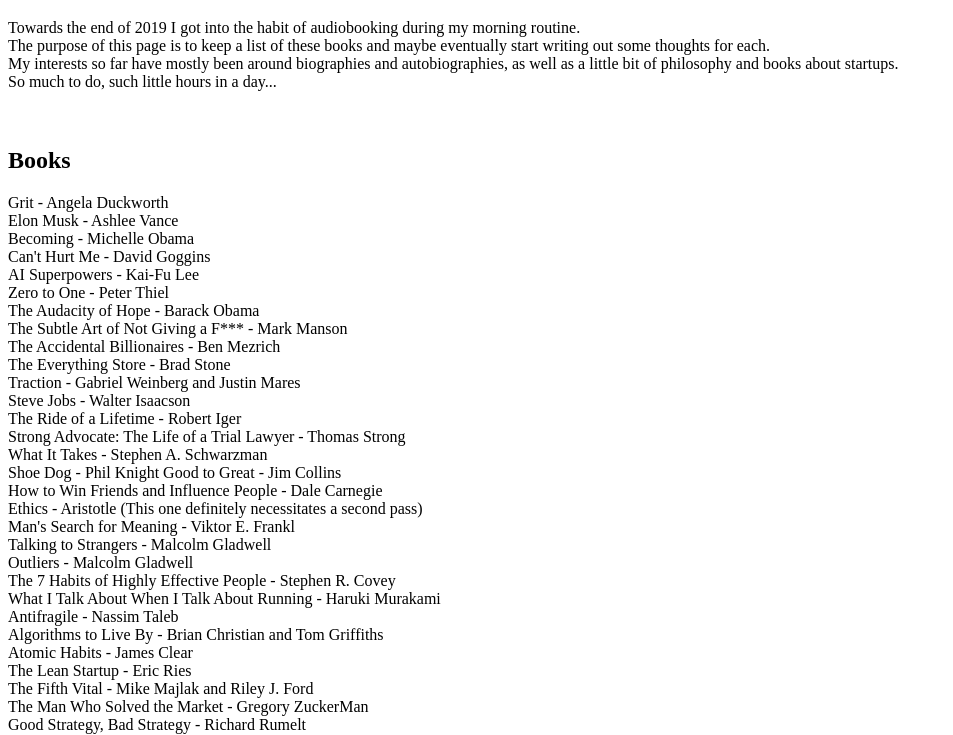
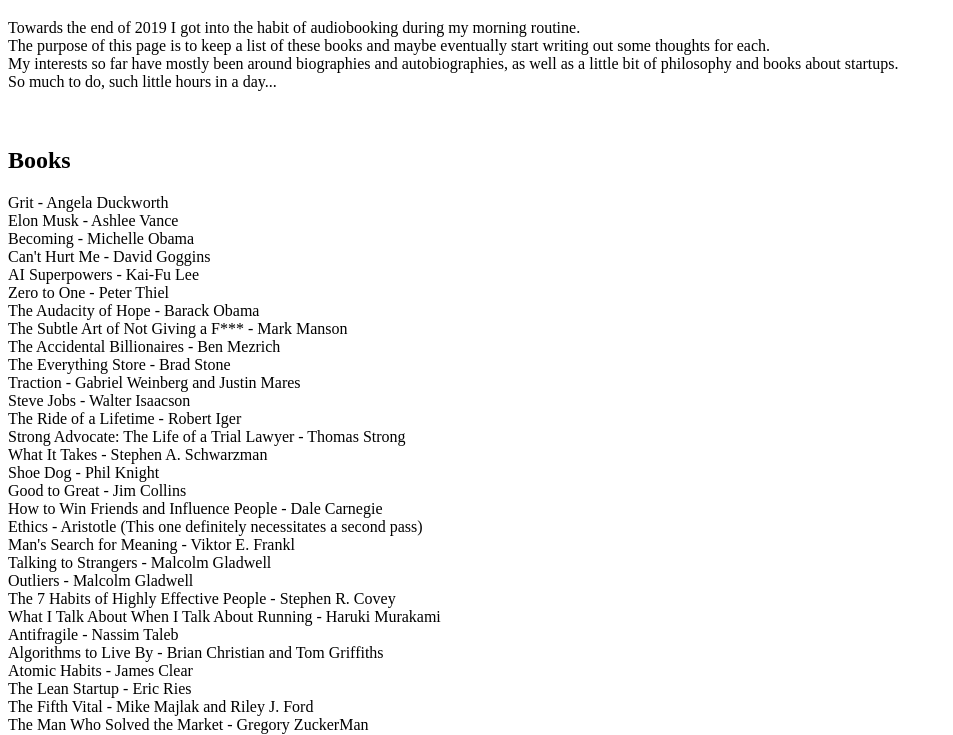
Before and after one commit to burtonw0814/burtonw0814.github.io, a plain HTML site: page index.html in a window 1280 px wide. Shown: the part 61-796 px from the top of the page, without its empty margins (0-953 px from the left). Drawn offline with Linux system fonts and the light colour scheme.

Commit message:
Update index.html

```diff
--- a/index.html
+++ b/index.html
@@ -26,7 +26,7 @@
 The Ride of a Lifetime - Robert Iger<br>
 Strong Advocate: The Life of a Trial Lawyer - Thomas Strong<br>
 What It Takes - Stephen A. Schwarzman<br>
-Shoe Dog - Phil Knight
+Shoe Dog - Phil Knight<br>
 Good to Great - Jim Collins<br>
 How to Win Friends and Influence People - Dale Carnegie<br>
 Ethics - Aristotle (This one definitely necessitates a second pass)<br>
```
